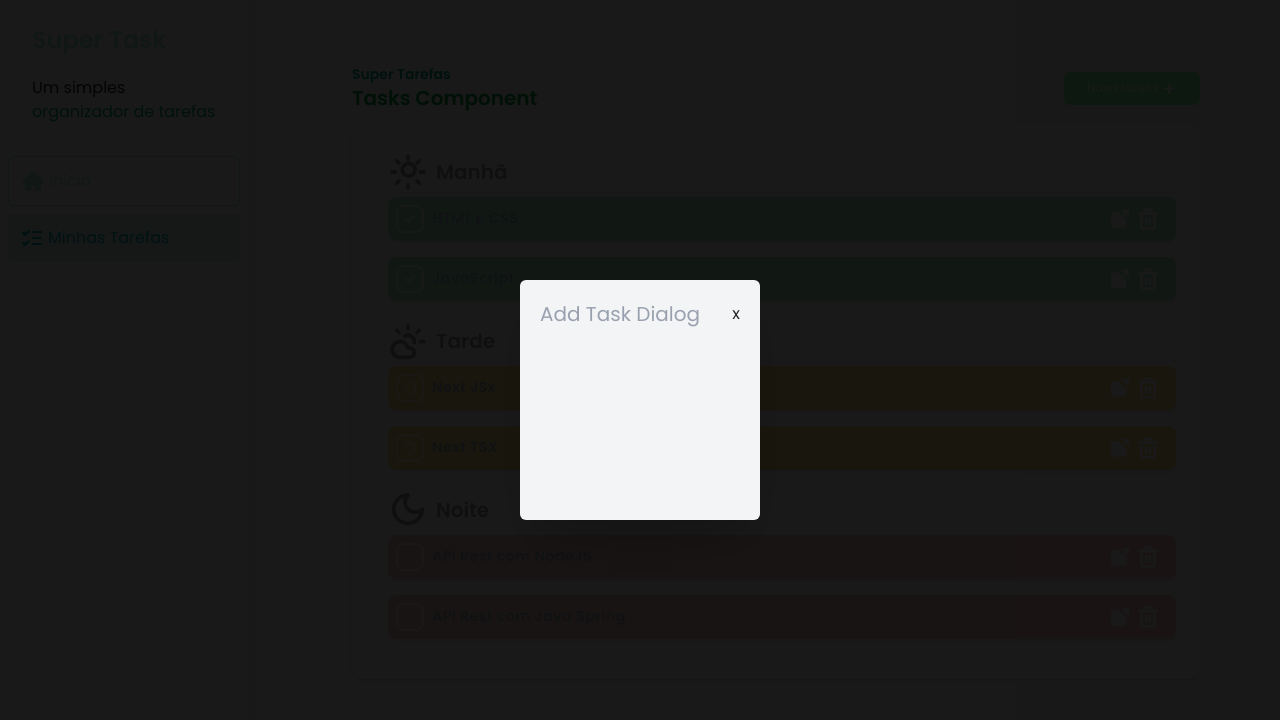
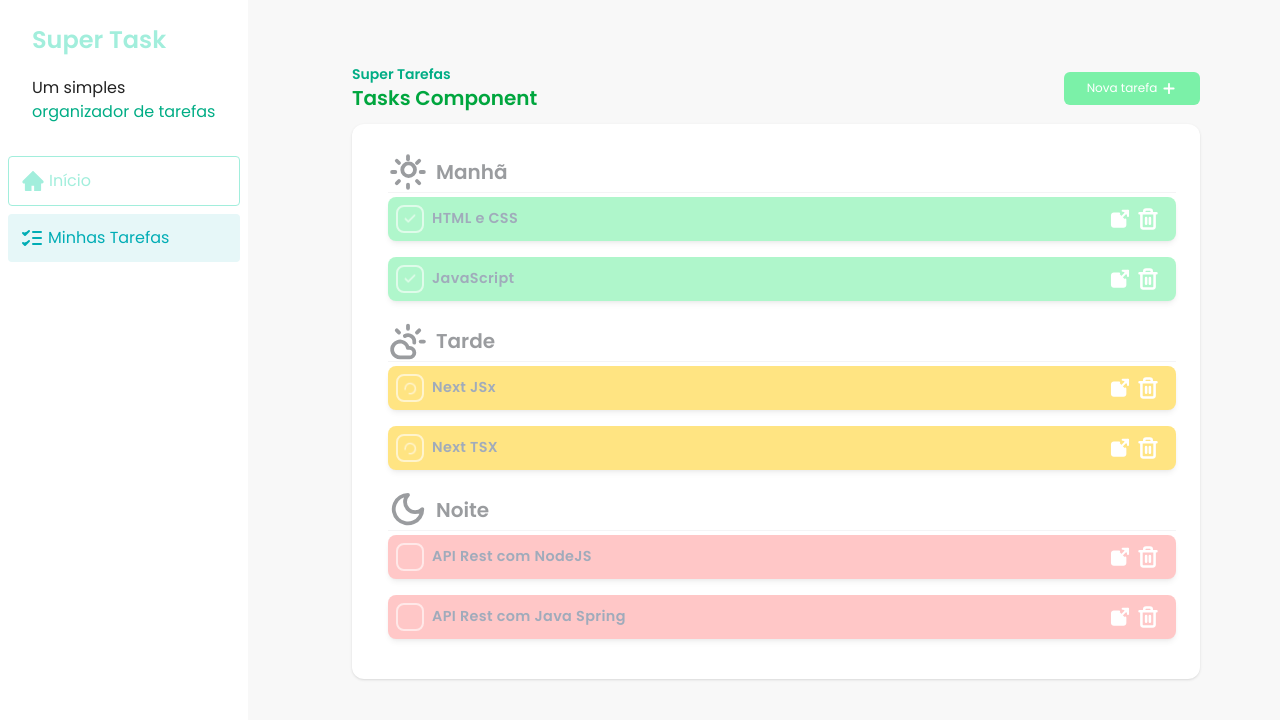
Before and after one commit to srodrigo28/react-super-task, a React (Vite) app: page / in a window 1280 px wide. Shown: the top 720 px of the page. Built offline with nearby package versions, Linux system fonts and the light colour scheme.

Commit message:
criando uma tarefa

```diff
--- a/src/components/AddTaskDialog.jsx
+++ b/src/components/AddTaskDialog.jsx
@@ -1,16 +1,35 @@
-const AddTaskDialog = ({isOpen}) => {
-    if(!isOpen) return
+import { createPortal } from "react-dom";
+import Input from "./Input";
+import Button from "./Button"
+
+const AddTaskDialog = ({ isOpen }) => {
+    if (!isOpen) return
 
 
-    return(
-      <div className="fixed top-0 bottom-0 left-0 h-screen w-screen flex items-center justify-center bg-black/90 z-50">
-    <div className="bg-gray-100 shadow-2xl h-60 w-60 z-10 p-5 rounded-md">
-        <div className="flex justify-between">
-            <h1 className="text-xl text-gray-400">Add Task Dialog</h1>
-            <button>x</button>
-        </div>
-    </div>
-</div>
+    return createPortal(
+        // <div className="fixed top-0 bottom-0 left-0 h-screen w-screen flex items-center justify-center bg-black/90 z-90">
+        <div className="fixed mx-auto inset-0 flex items-center justify-center bg-slate-800/90 z-90">
+
+            <div className="bg-white shadow w-[78%] md:w-96 z-10 p-5 rounded-md mb-36">
+                <div className="flex mx-auto flex-col justify-between">
+                    <h2 className=" text-center text-xl font-semibold text-[#35383E]">Nova tarefa</h2>
+                    <p className="text-center text-slate-500 text-sm mt-1">Insira as informações abaixo</p>
+
+                    <div className="space-y-4 mb-3 mt-5">
+                        <Input label="Titulo" placeholder="insira o titulo da tarefa" />
+                        <Input label="Horário" placeholder="Horário"/>
+                        <Input label="Descrição" placeholder="Descrição da tarefa" />
+                    </div>
+                    <div className="flex justify-center gap-3">
+                        <Button>Cancelar</Button>
+                        <Button>Salvar</Button>
+                    </div>
+                </div>
+            </div>
+
+        </div>,
+        document.body
+
     )
 }
 
--- /dev/null
+++ b/src/components/AddTaskDialog1-v1.jsx
@@ -0,0 +1,17 @@
+const AddTaskDialog1 = ({ isOpen }) => {
+    if (!isOpen) return
+
+
+    return (
+        // <div className="fixed top-0 bottom-0 left-0 h-screen w-screen flex items-center justify-center bg-black/90 z-90">
+            <div className="fixed inset-0 flex items-center justify-center bg-black/90 z-90">
+            <div className="bg-gray-100 h-60 w-60 z-10 p-5 rounded-md">
+                <div className="flex justify-between">
+                    <h1 className="text-xl text-gray-400">Add Task Dialog</h1>
+                </div>
+            </div>
+        </div>
+    )
+}
+
+export default AddTaskDialog1;
--- /dev/null
+++ b/src/components/Input.jsx
@@ -0,0 +1,13 @@
+const Input = ({ label, ...rest }) => {
+    return (
+
+        <div className="space-y-1">
+            <label className="text-sm font-semibold text=[#35383E]" htmlFor={rest.id}>{label}</label>
+            <input className="px-4 shadow w-full py-3 text-gray-500 placeholder:text-xs
+                placeholder:text-gray-400 border-solid border border-[#ECECEC] rounded-lg outline-0"
+                {...rest}
+            />
+        </div>
+    )
+}
+export default Input;
--- a/src/components/Tasks.jsx
+++ b/src/components/Tasks.jsx
@@ -14,6 +14,7 @@ import AddTaskDialog from "./AddTaskDialog";
 
 const Tasks = () => {
     const [tasks, setTaks] = useState(TASKS);
+    const [addTtaskDialogIsOpen, setAddTaskDialogIsOpen] = useState(false)
 
     const handleCheckboxClick = (taskId, taskTitle) => {
         const newTasks = tasks.map(task => {
@@ -68,11 +69,11 @@ const Tasks = () => {
                 <div className="flex gap-2 items-center">
                     <Button variant="secondary"> Remover tarefa<TrashIcon /> </Button>
                      {/* onClick={ () => alert('Hello how are you') } */}
-                    <Button variant="primary">
+                    <Button variant="primary" onClick={ () => setAddTaskDialogIsOpen(true) }>
                         Nova tarefa <AddIcon />
                     </Button>
 
-                    <AddTaskDialog isOpen={true} />
+                    <AddTaskDialog isOpen={addTtaskDialogIsOpen} />
                 </div>
             </div>
 
```
Also changed, not shown: src/App.css (added), 1 other file (tests, documents, lock files or other folders).
